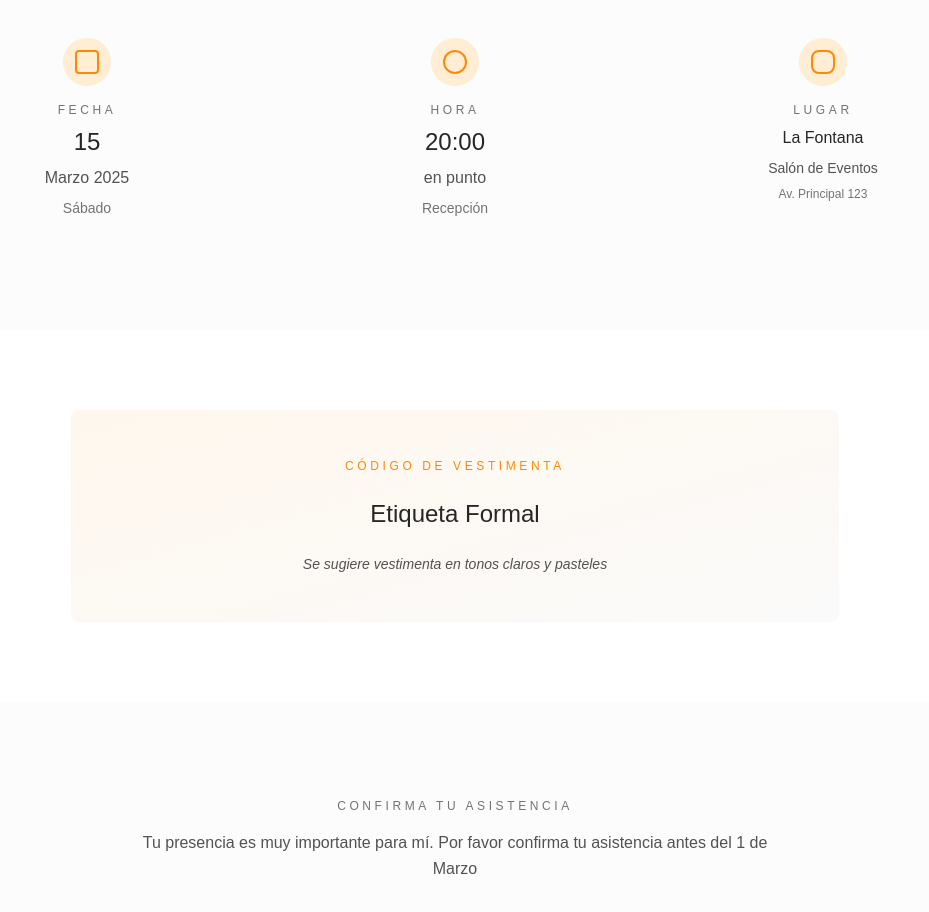
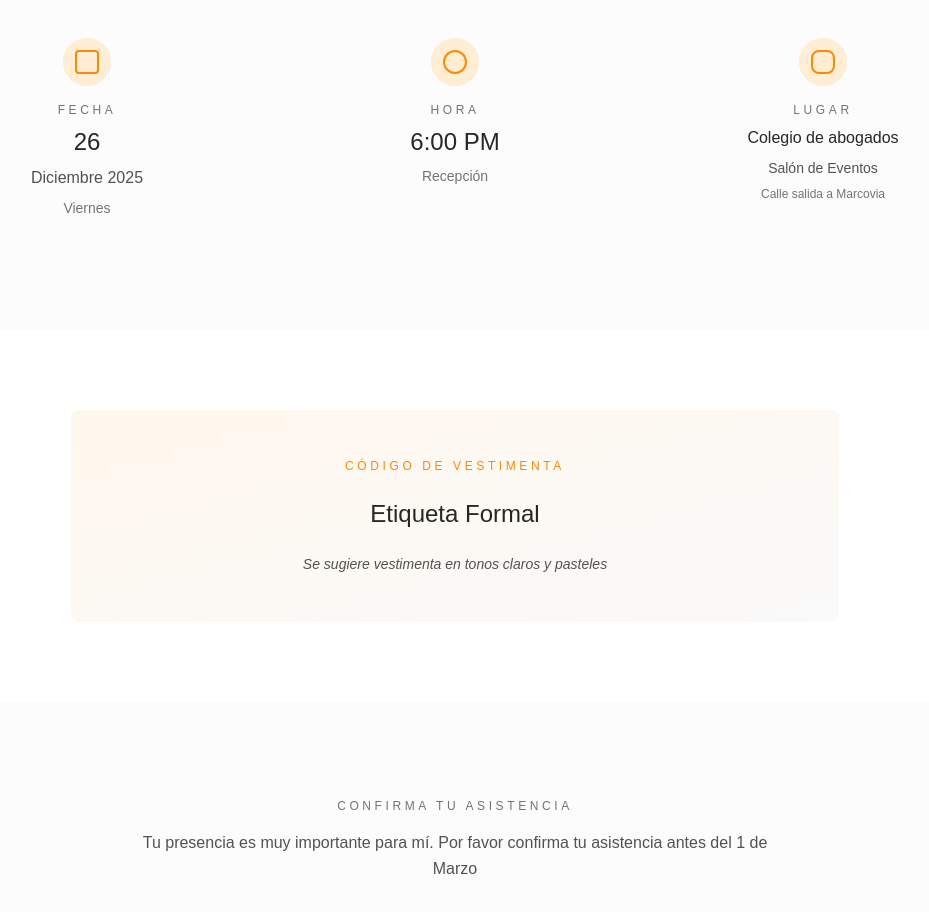
Before and after one commit to diegogarciahn/invitacion-danielita-web, a Next.js app: page / in a window 1280 px wide. Shown: the part 2840-3752 px from the top of the page, without its empty margins (185-1114 px from the left). Built offline with nearby package versions, Linux system fonts and the light colour scheme.

Commit message:
Update event details in Quinceanera invitation: change date to December 26, 2025, time to 6:00 PM, and venue to Colegio de abogados.

```diff
--- a/app/page.tsx
+++ b/app/page.tsx
@@ -145,9 +145,9 @@ export default function QuinceanerraInvitation() {
                 <p className="text-xs tracking-[0.3em] text-neutral-500 uppercase">
                   Fecha
                 </p>
-                <p className="text-2xl text-neutral-800">15</p>
-                <p className="text-neutral-600">Marzo 2025</p>
-                <p className="text-sm text-neutral-500">Sábado</p>
+                <p className="text-2xl text-neutral-800">26</p>
+                <p className="text-neutral-600">Diciembre 2025</p>
+                <p className="text-sm text-neutral-500">Viernes</p>
               </div>
             </div>
 
@@ -160,8 +160,7 @@ export default function QuinceanerraInvitation() {
                 <p className="text-xs tracking-[0.3em] text-neutral-500 uppercase">
                   Hora
                 </p>
-                <p className="text-2xl text-neutral-800">20:00</p>
-                <p className="text-neutral-600">en punto</p>
+                <p className="text-2xl text-neutral-800">6:00 PM</p>
                 <p className="text-sm text-neutral-500">Recepción</p>
               </div>
             </div>
@@ -175,9 +174,9 @@ export default function QuinceanerraInvitation() {
                 <p className="text-xs tracking-[0.3em] text-neutral-500 uppercase">
                   Lugar
                 </p>
-                <p className="text-neutral-800">La Fontana</p>
+                <p className="text-neutral-800">Colegio de abogados</p>
                 <p className="text-sm text-neutral-600">Salón de Eventos</p>
-                <p className="text-xs text-neutral-500">Av. Principal 123</p>
+                <p className="text-xs text-neutral-500">Calle salida a Marcovia</p>
               </div>
             </div>
           </div>
```
